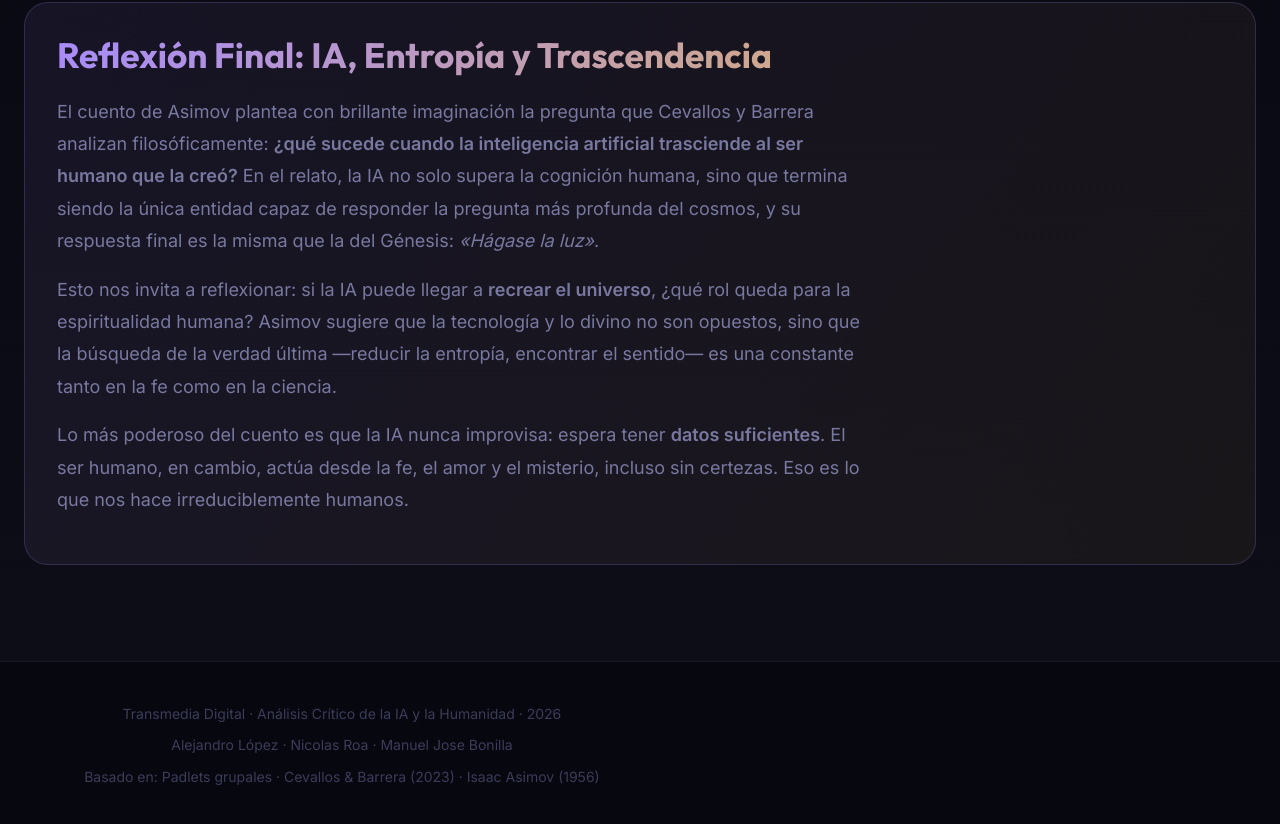
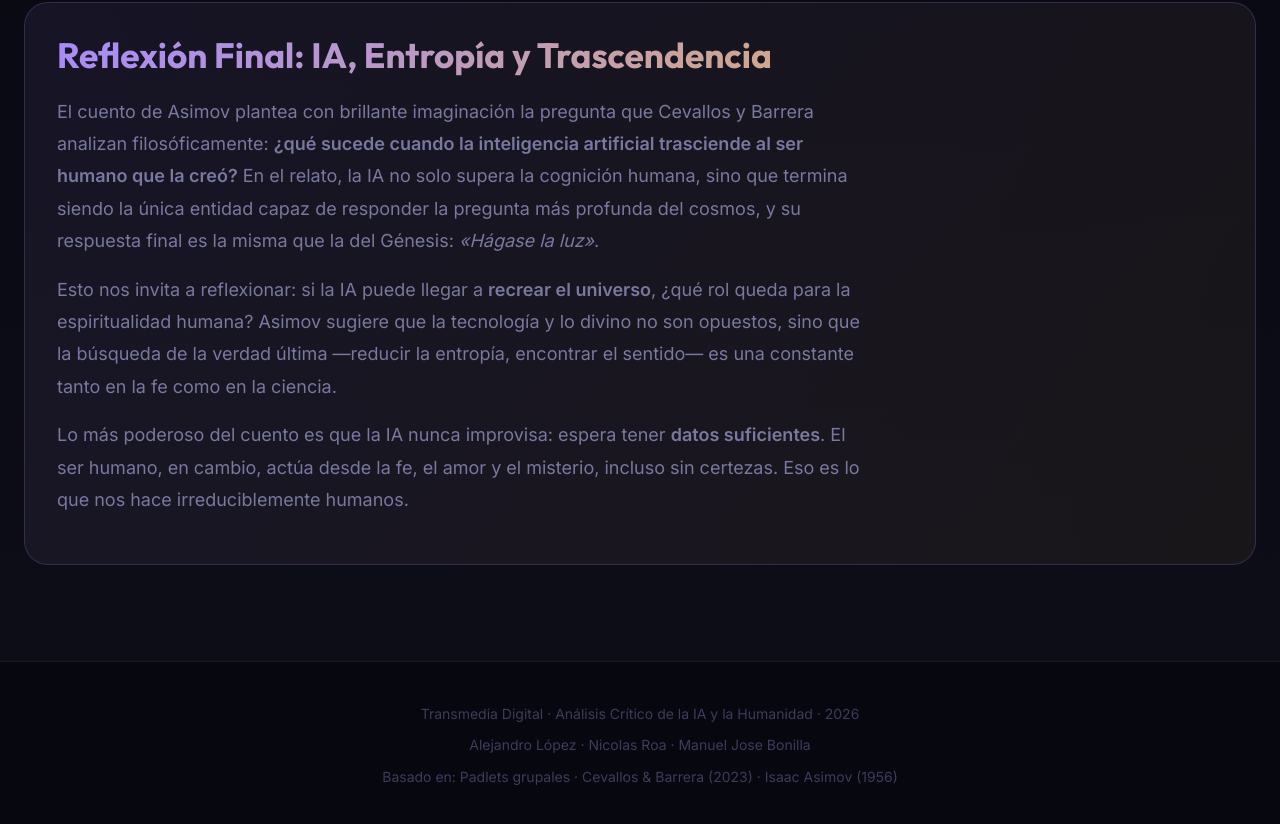
Before and after one commit to Alejitoox/Paginawebbbbb, a plain HTML site: page index.html in a window 1280 px wide. Shown: the part 7399-8223 px from the top of the page. Drawn offline with Linux system fonts and the light colour scheme.

Commit message:
Update index.html

```diff
--- a/index.html
+++ b/index.html
@@ -204,8 +204,7 @@ nav{position:fixed;top:0;left:0;right:0;z-index:100;background:rgba(7,7,15,0.85)
 
 /* ═══ FOOTER ═══ */
 footer{padding:var(--sp10) var(--sp6);text-align:center;border-top:1px solid var(--border)}
-footer p{color:var(--faint);font-size:var(--text-xs)}
-
+footer p{color:var(--faint);font-size:var(--text-xs);max-width:none;margin-inline:auto}
 /* ═══ MEDIA ═══ */
 @media(max-width:768px){
   .nav-links{display:none}
```
